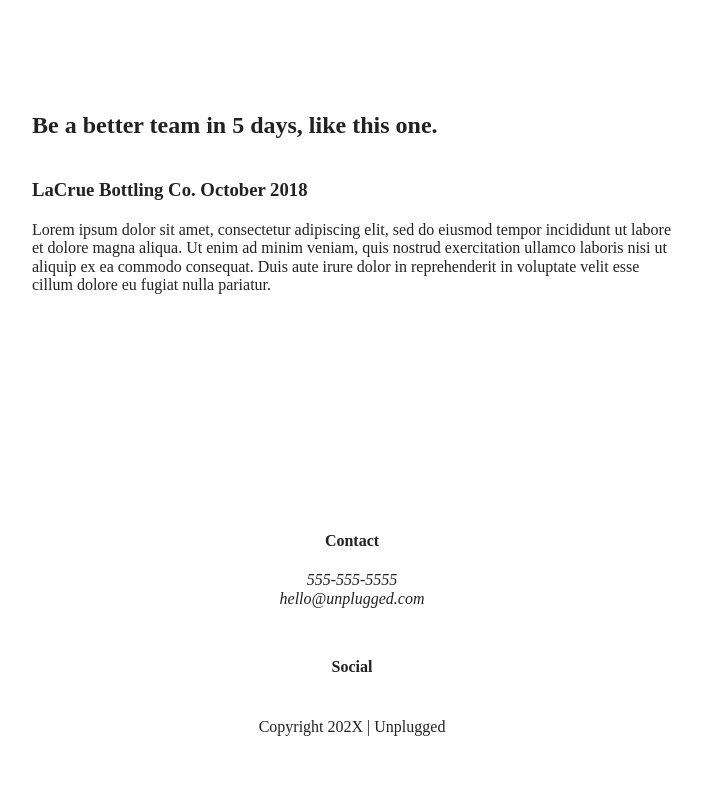
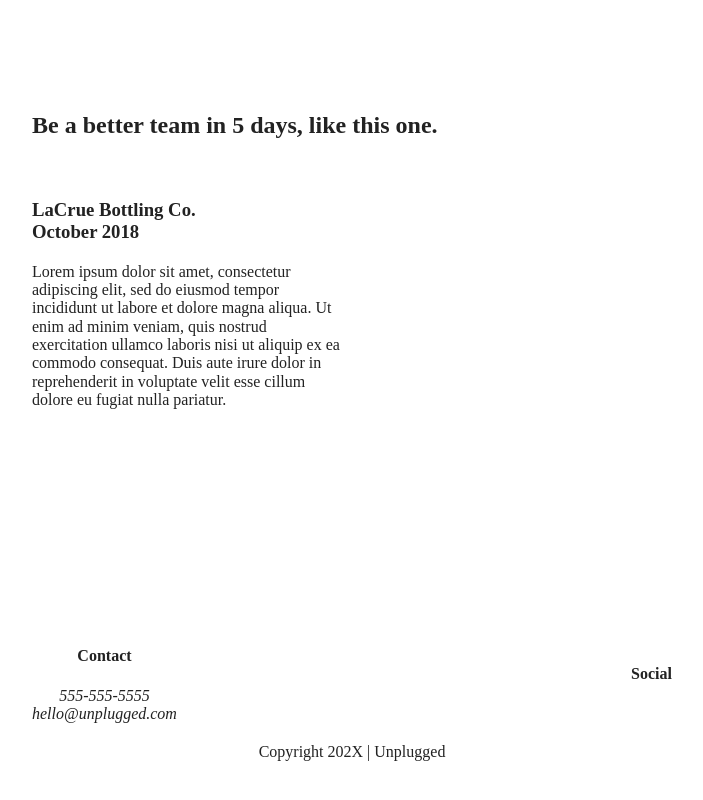
Before and after one commit to caitlinhinshaw/206-unplugged, a website built with Parcel: page index.html in a window 1280 px wide. Shown: the part 1370-2170 px from the top of the page, without its empty margins (288-991 px from the left). Built offline with nearby package versions, Linux system fonts and the light colour scheme.

Commit message:
Add reviews and footer styles for tablet

```diff
--- a/css/main.css
+++ b/css/main.css
@@ -397,7 +397,34 @@ aside {
       width: 50%;
   }
 
+  /* Reviews */
+  .reviews article {
+    display: flex;
+    justify-content: space-between;
+  }
 
+  .reviews article div {
+      width: 49%;
+  }
+
+  /* Footer */
+  footer .content-wrapper {
+      width: 65%;
+  }
+
+  .footer-content {
+    display: flex;
+    justify-content: space-between;
+    align-items: center;
+  }
+
+  footer .contact {
+      margin-bottom: 0;
+  }
+
+  footer .copyright {
+      width: 100%;
+  }
 }
 
 
```
